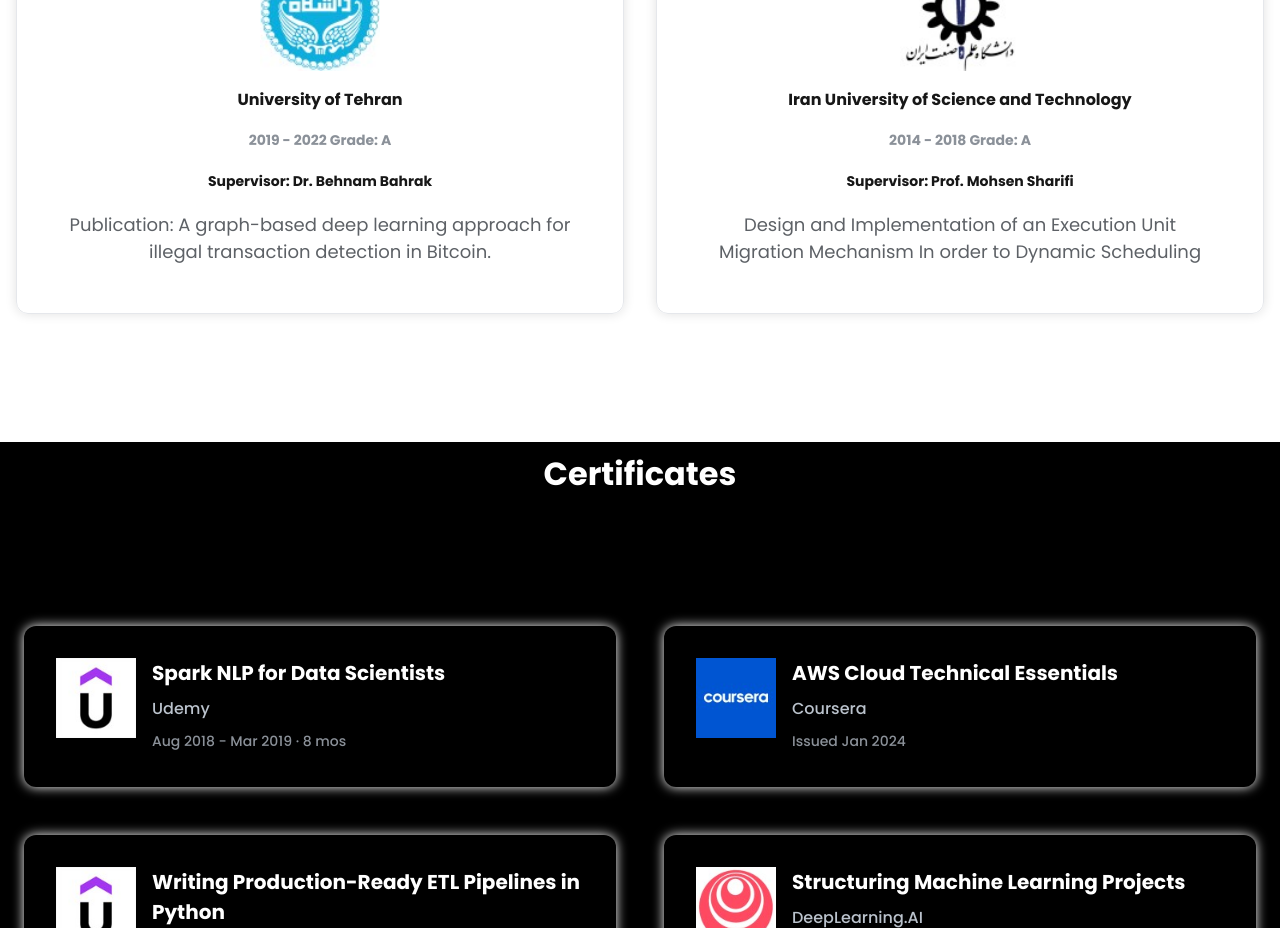
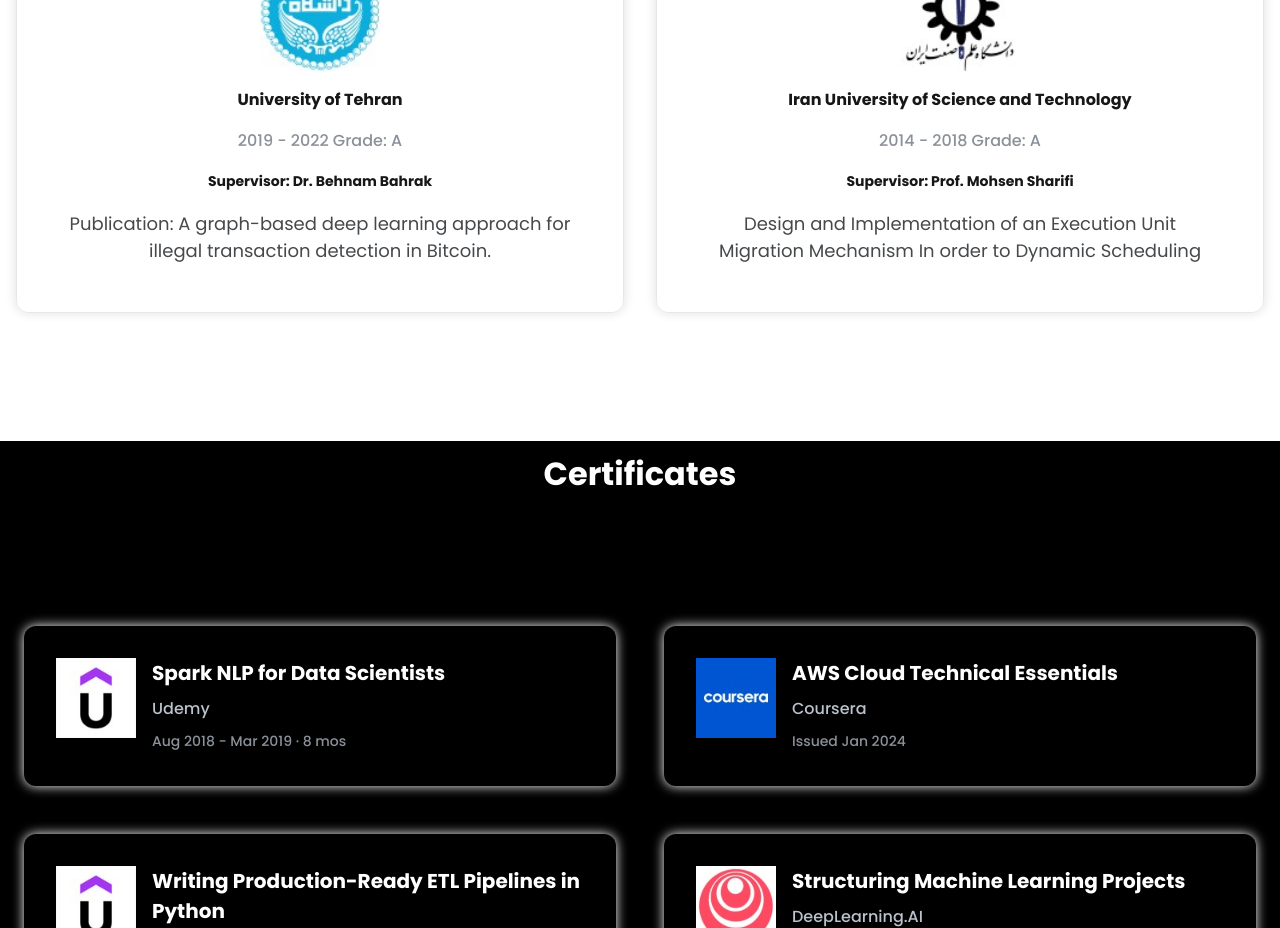
Before and after one commit to siinaheidari/alireza, a Next.js app: page / in a window 1280 px wide. Shown: the part 3480-4408 px from the top of the page. Built offline with nearby package versions, Linux system fonts and the light colour scheme.

Commit message:
ready to deploy

```diff
--- a/src/app/components/education.tsx
+++ b/src/app/components/education.tsx
@@ -21,7 +21,7 @@ const Education = () => {
                 University of Tehran
 
             </div>
-            <div className={"text-captionLg text-gray-2"}>
+            <div className={"text-bodyMd text-gray-2 max-md:text-bodySm"}>
                 2019 - 2022
                 Grade: A
             </div>
@@ -29,7 +29,7 @@ const Education = () => {
             <div className={"text-captionLg max-md:text-captionLg "}>
                 Supervisor: Dr. Behnam Bahrak
             </div>
-            <div className={"text-bodyLg max-md:text-buttonSm  text-gray-3"}>
+            <div className={"text-bodyLg max-md:text-buttonSm  text-gray-4"}>
                 Publication: A graph-based deep learning approach for illegal transaction detection in Bitcoin.
             </div>
         </div>
@@ -45,7 +45,7 @@ const Education = () => {
                 Iran University of Science and Technology
 
             </div>
-            <div className={"text-captionLg text-gray-2"}>
+            <div className={"text-bodyMd text-gray-2 max-md:text-bodySm"}>
                 2014 - 2018
                 Grade: A
             </div>
@@ -53,7 +53,7 @@ const Education = () => {
             <div className={"text-captionLg max-md:text-captionLg "}>
                 Supervisor: Prof. Mohsen Sharifi
             </div>
-            <div className={"text-bodyLg max-md:text-buttonSm  text-gray-3"}>
+            <div className={"text-bodyLg max-md:text-buttonSm  text-gray-4"}>
                 Design and Implementation of an Execution
                 Unit Migration Mechanism In order to
                 Dynamic Scheduling
--- a/src/app/components/skills.tsx
+++ b/src/app/components/skills.tsx
@@ -61,7 +61,7 @@ const Skills = () => {
                                 {section.data.map(item => (
                                     <div
                                         key={item}
-                                        className="flex text-h6 max-md:text-bodyLg text-gray-600 item-center font-[600]"
+                                        className="flex text-h6 max-md:text-bodyMd text-gray-600 item-center font-[600]"
                                     >
                                         <div className="bg-black size-2 rounded-full mt-2 me-2" />
                                         <div>{item}</div>
--- a/src/app/components/work-experience.tsx
+++ b/src/app/components/work-experience.tsx
@@ -168,7 +168,7 @@ const WorkExperience = () => {
                             {selectedItem?.info?.map((item, index) => (
                                 <div key={index} className="flex gap-4">
                                     <div
-                                        className={`text-bodyMd pb-1 w-full ${
+                                        className={`text-bodyMd max-md:text-bodySm pb-1 w-full ${
                                             index !== (selectedItem.info?.length ?? 0) - 1 ? 'border-b border-gray-300' : ''
                                         }`}
                                     >
--- a/src/templates/components/modal.tsx
+++ b/src/templates/components/modal.tsx
@@ -13,20 +13,30 @@ const Modal: FC<ModalProps> = ({ isOpen, onClose, children }) => {
 
     useEffect(() => {
         if (isOpen) {
-            document.body.style.overflow = 'hidden';
+            // Save the current scroll position
+            const scrollY = window.scrollY;
+            document.body.style.position = 'fixed';
+            document.body.style.top = `-${scrollY}px`;
+            document.body.style.width = '100%';
             setIsVisible(true);
         } else {
-
             setIsVisible(false);
-
             const timer = setTimeout(() => {
-                document.body.style.overflow = 'auto';
+                // Restore the scroll position when closing
+                const scrollY = document.body.style.top;
+                document.body.style.position = '';
+                document.body.style.top = '';
+                document.body.style.width = '';
+                window.scrollTo(0, parseInt(scrollY || '0') * -1);
             }, 300);
             return () => clearTimeout(timer);
         }
 
         return () => {
-            document.body.style.overflow = 'auto';
+            // Cleanup function to ensure styles are reset if component unmounts
+            document.body.style.position = '';
+            document.body.style.top = '';
+            document.body.style.width = '';
         };
     }, [isOpen]);
 
```
